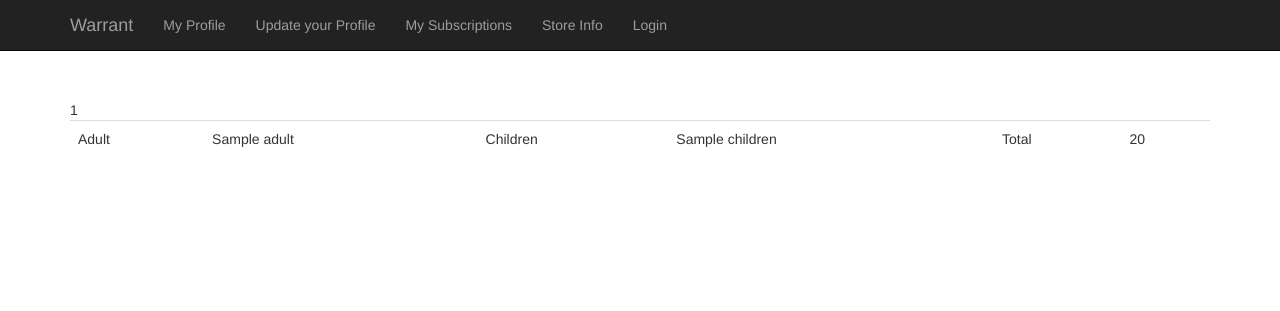
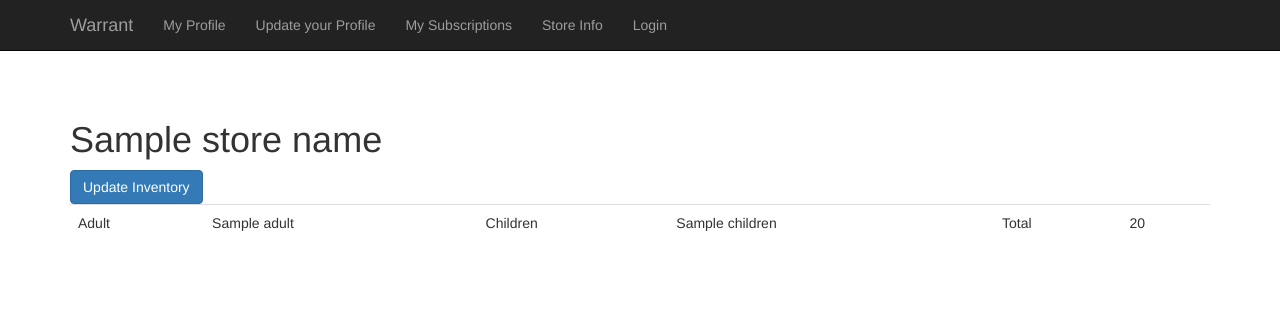
Before and after one commit to SlightySmarterLibrary/admin, a Django app: template djwarrant/templates/warrant/storeinfo.html in a window 1280 px wide. Shown: the top 311 px of the page. Run offline with Django 3.2, Linux system fonts and the light colour scheme; the template is opened without the code that fills it: most values are stand-ins (such as "Sample title", 1, 10 or a date in 2020); some libraries are stand-ins or nearby versions.

Commit message:
added update inventory button

```diff
--- a/djwarrant/templates/warrant/storeinfo.html
+++ b/djwarrant/templates/warrant/storeinfo.html
@@ -1,7 +1,9 @@
 {% extends 'warrant/base.html' %}
 
 {% block main_content %}
-<th> {{ store_id }} </th>
+<h1> {{ store_name }} </h1>
+<button class="update-inventory btn btn-primary" type="button" name="button">Update Inventory</button>
+
     <table class="table">
 
         <tr>
@@ -12,4 +14,6 @@
         </tr>
 
     </table>
+
+
 {% endblock %}
--- a/djwarrant/views/storeinfo.py
+++ b/djwarrant/views/storeinfo.py
@@ -7,6 +7,7 @@ from boto3.dynamodb.conditions import Key
 # call dynamo from here
 def storeinfo(request):
     store_id = request.user.email
+    store_name = request.user.username
     dynamodb = boto3.resource('dynamodb', region_name='us-east-1')
     table = dynamodb.Table('stores')
     resp = table.query(KeyConditionExpression=Key('id').eq(store_id))
@@ -14,4 +15,4 @@ def storeinfo(request):
     children = resp['Items'][0]['children']
 
 
-    return render(request, 'warrant/storeinfo.html', {'store_id': store_id, 'adult': adult, 'children': children})
+    return render(request, 'warrant/storeinfo.html', {'store_name': store_name, 'adult': adult, 'children': children})
```
